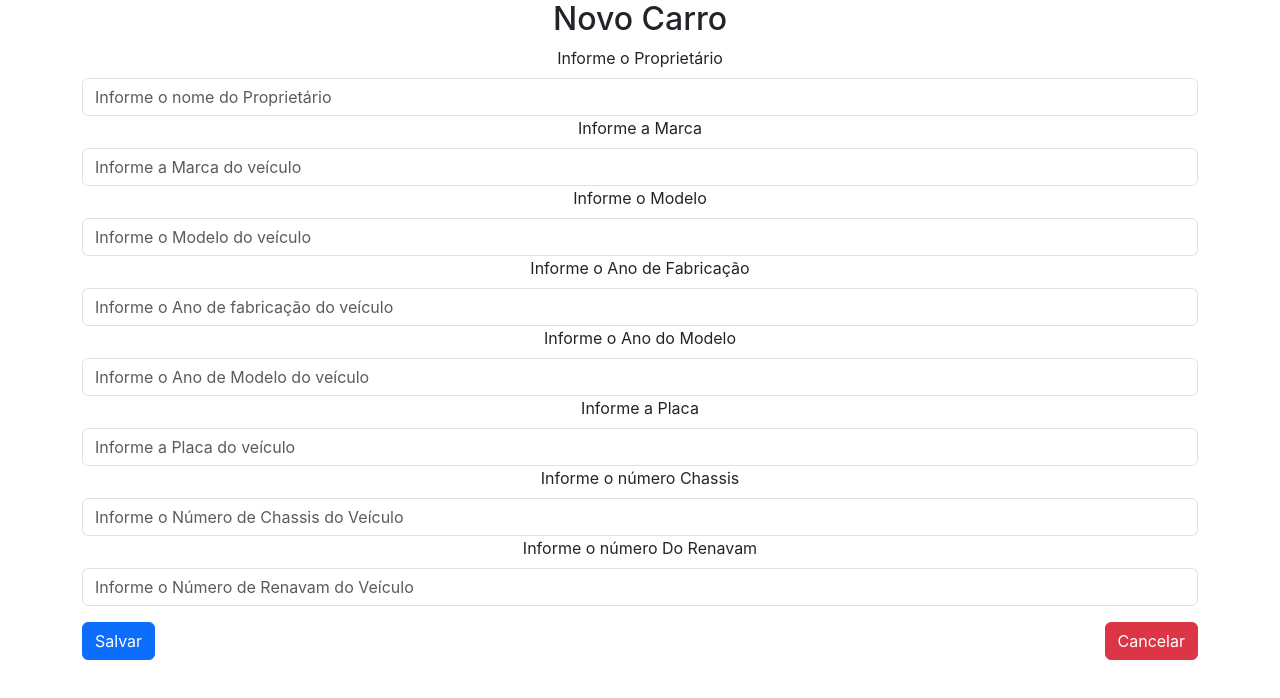
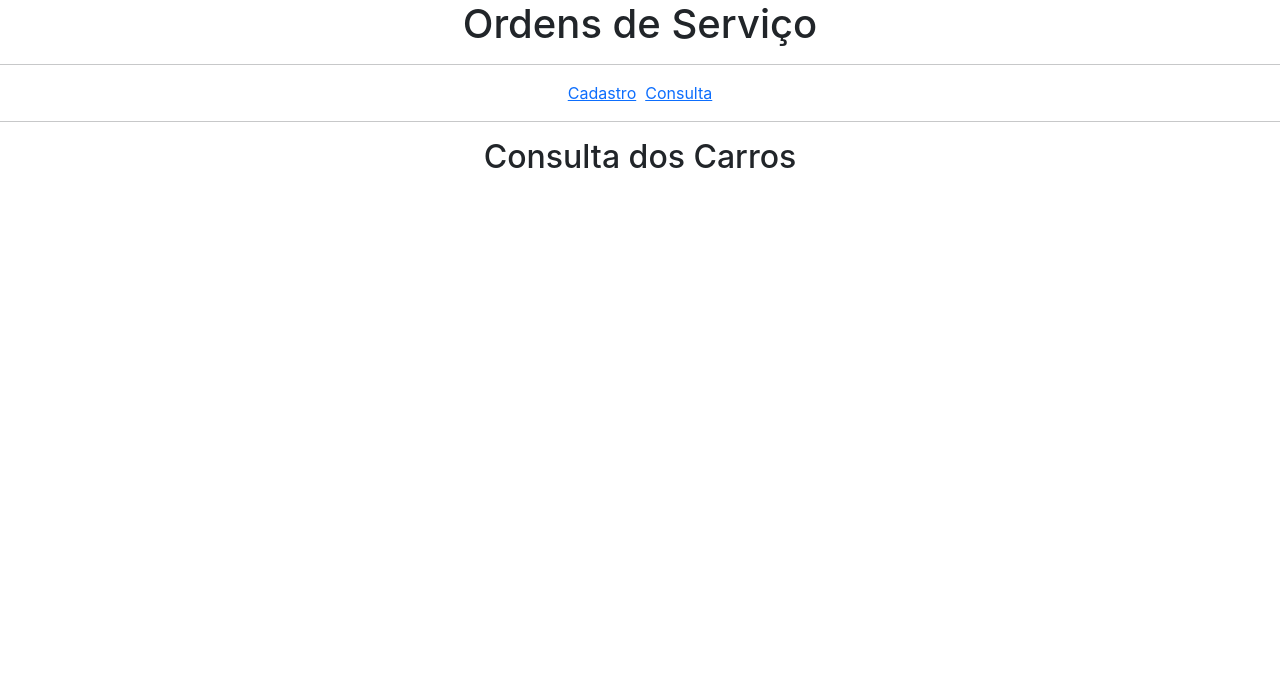
Before and after one commit to ArthurKJun/ReactCarros, a React (Create React App) app: page /contatos/editar/1 in a window 1280 px wide. Shown: the top 698 px of the page. Built offline with nearby package versions, Linux system fonts and the light colour scheme.

Commit message:
feito cardCarros e feito sistema de rotas

```diff
--- a/src/App.js
+++ b/src/App.js
@@ -1,10 +1,22 @@
+import { Link, Outlet } from 'react-router-dom';
 import './App.css';
-import Cadastro from './componentes/CadastroCarro';
+
 
 function App() {
   return (
     <div className="App">
-      <Cadastro/>
+       <div className='text-center'>
+        <h1>Ordens de Serviço</h1>
+        <hr/>
+        <nav>
+          <Link to='/carros/cadastrar'>Cadastro</Link> &nbsp;
+          <Link to='/carros/consultar'>Consulta</Link>
+        </nav>
+        <hr/>
+        <main>
+          <Outlet />
+        </main>
+      </div>
     </div>
   );
 }
--- a/src/componentes/CardCarro.js
+++ b/src/componentes/CardCarro.js
@@ -0,0 +1,57 @@
+import { Link } from "react-router-dom"
+
+export default function CardCarro(props) {
+
+    function excluir() {
+        fetch(`http://localhost:8080/contatos/${props.carros.id}`,
+            {
+                method: 'DELETE'
+            })
+            .then(x => alert('contato excluido com sucesso'))
+    }
+
+    return (
+
+        <div className="conatiner">
+
+            <div className="card col-md-4">
+
+                <div className="card-body">
+
+                    <h3 className="card-title">Carro</h3>
+
+                    <img src="https://media.gazetadopovo.com.br/2020/01/17155825/lamborghini-huracan-Alexander-Migl-wikimedia-commons.jpg"
+                        className="card-img-top" alt="..."></img>
+
+                    <div className="card-text" >
+                        <span className="fw-bold">Proprietário: </span>
+                        <span className="">{props.carros.dono}</span>
+                    </div>
+
+                    <div className="card-text" >
+                        <span className="fw-bold">Marca: </span>
+                        <span>{props.carros.marca}</span>
+                    </div>
+
+                    <div className="card-text" >
+                        <span className="fw-bold">Modelo: </span>
+                        <span>{props.carros.modelo}</span>
+                    </div>
+
+                    <div className="mt-3 d-flex justify-content-between">
+                        <Link to={`/contatos/editar/${props.carros.id}`}>
+                            <button
+                                className="btn btn-outline-primary"
+                            >Editar</button>
+                        </Link>
+                        <button
+                            onClick={excluir}
+                            className="btn btn-outline-primary"
+                        >Excluir</button>
+                    </div>
+
+                </div>
+            </div>
+        </div>
+    )
+}
--- /dev/null
+++ b/src/componentes/Edicao.js
@@ -0,0 +1,8 @@
+export default function Editar() {
+
+    return (
+        <div>
+            <h2>Consulta dos Carros</h2>
+        </div>
+    )
+}
--- a/src/componentes/consulta.js
+++ b/src/componentes/consulta.js
@@ -1,23 +1,25 @@
-import { useState } from "react"
+import { useEffect, useState } from "react"
+import CardCarro from "./CardCarro"
 
-export default function Consulta(){
+export default function Consulta() {
 
     const [carros, setCarros] = useState([])
 
-  function Consultar(){
+    function Consultar() {
         fetch("http://localhost:8080/carros")
             .then(data => data.json())
             .then(response => setCarros(response))
     }
-    useEffect(Consultar,[])
+    useEffect(Consultar, [])
 
-    return(
+    return (
         <div>
             <h2>Consulta dos Carros</h2>
             <div className='d-flex flex-wrap'>
                 {
-                carros.map(ct => <ShowContato contato={ct}/>)
+                    carros.map(ct => <CardCarro carros={ct} />)
                 }
             </div>
         </div>
     )
+}
--- a/src/index.js
+++ b/src/index.js
@@ -3,13 +3,38 @@ import ReactDOM from 'react-dom/client';
 import './index.css';
 import App from './App';
 import reportWebVitals from './reportWebVitals';
+import Cadastro from './componentes/CadastroCarro';
+import { RouterProvider, createBrowserRouter } from 'react-router-dom';
+import Consulta from './componentes/consulta';
+import Editar from './componentes/Edicao';
 
+const rotas = createBrowserRouter([
+  {
+    path : "/",
+    element: <App/>,
+    children:[
+   {
+     path : "/carros/cadastrar",
+     element: <Cadastro/>,
+   },
+   {
+     path : "/carros/consultar",
+     element: <Consulta/>,
+   },
+   {
+     path : "/contatos/editar/:idContato",
+     element: <Editar/>,
+   },
+
+  ]
+  }
+]);
 
 
 const root = ReactDOM.createRoot(document.getElementById('root'));
 root.render(
   <React.StrictMode>
-    <App />
+    <RouterProvider router={rotas} />
   </React.StrictMode>
 );
 
```
Lines whose indentation alone changed are shown as unchanged.
